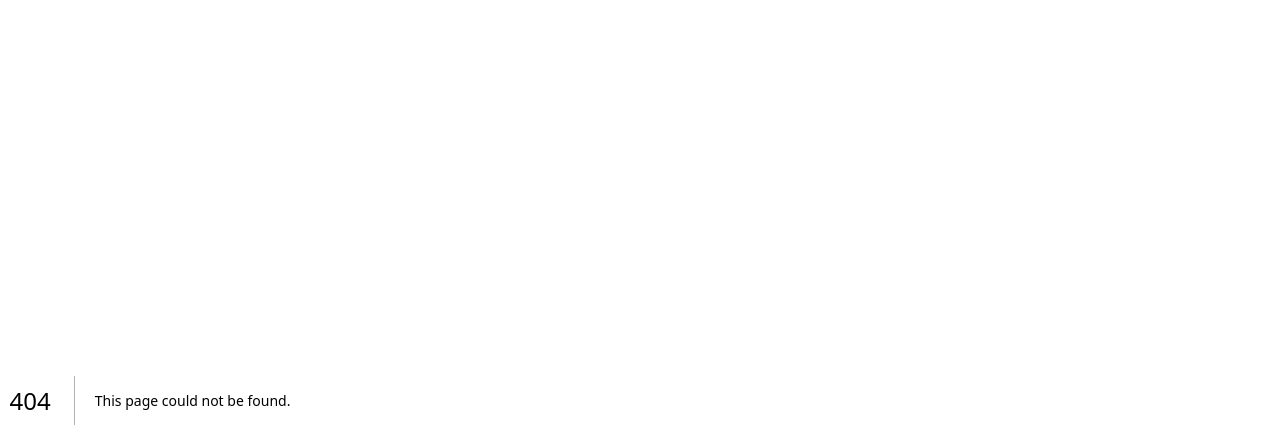
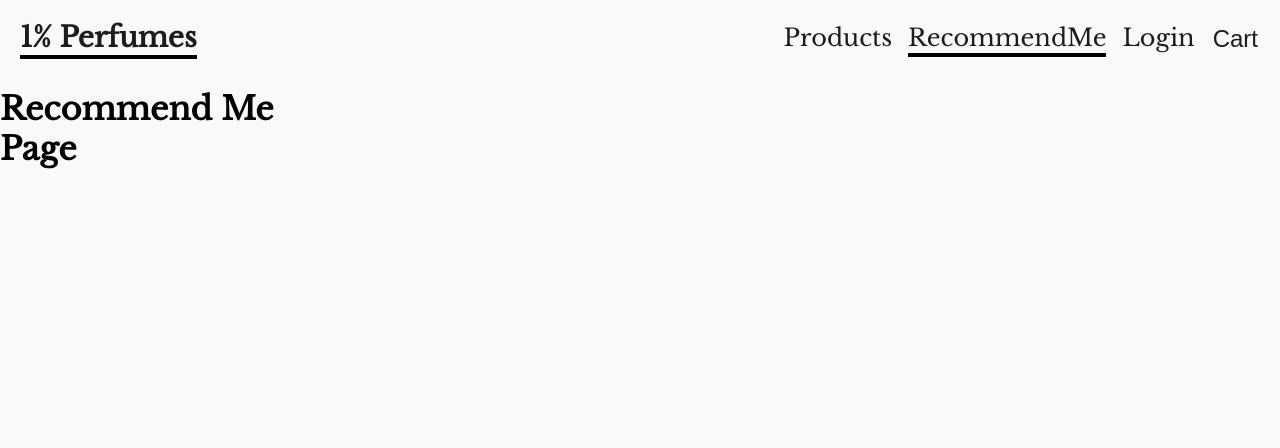
Before and after one commit to kingmohbil/perfumes-store, a Next.js app: page /recommend-me in a window 1280 px wide. Before the commit this address had no page. Shown: the top 448 px of the page. Built offline with nearby package versions, Linux system fonts and the light colour scheme.

Commit message:
Created the recommend me page

```diff
--- /dev/null
+++ b/pages/recommend-me.tsx
@@ -0,0 +1,19 @@
+import { useDispatch, useSelector } from 'react-redux';
+import { useEffect } from 'react';
+import { RootState } from 'lib/store/store';
+import { activate } from 'lib/store/slices/main_nav_slice';
+import Navbar from 'components/navbar';
+
+export default function RecommendedPage() {
+  const dispatch = useDispatch();
+  const links = useSelector((state: RootState) => state.main_nav);
+  useEffect(() => {
+    dispatch(activate({ index: 1 }));
+  });
+  return (
+    <>
+      <Navbar links={links} />
+      <h1>Recommend Me Page</h1>
+    </>
+  );
+}
```
